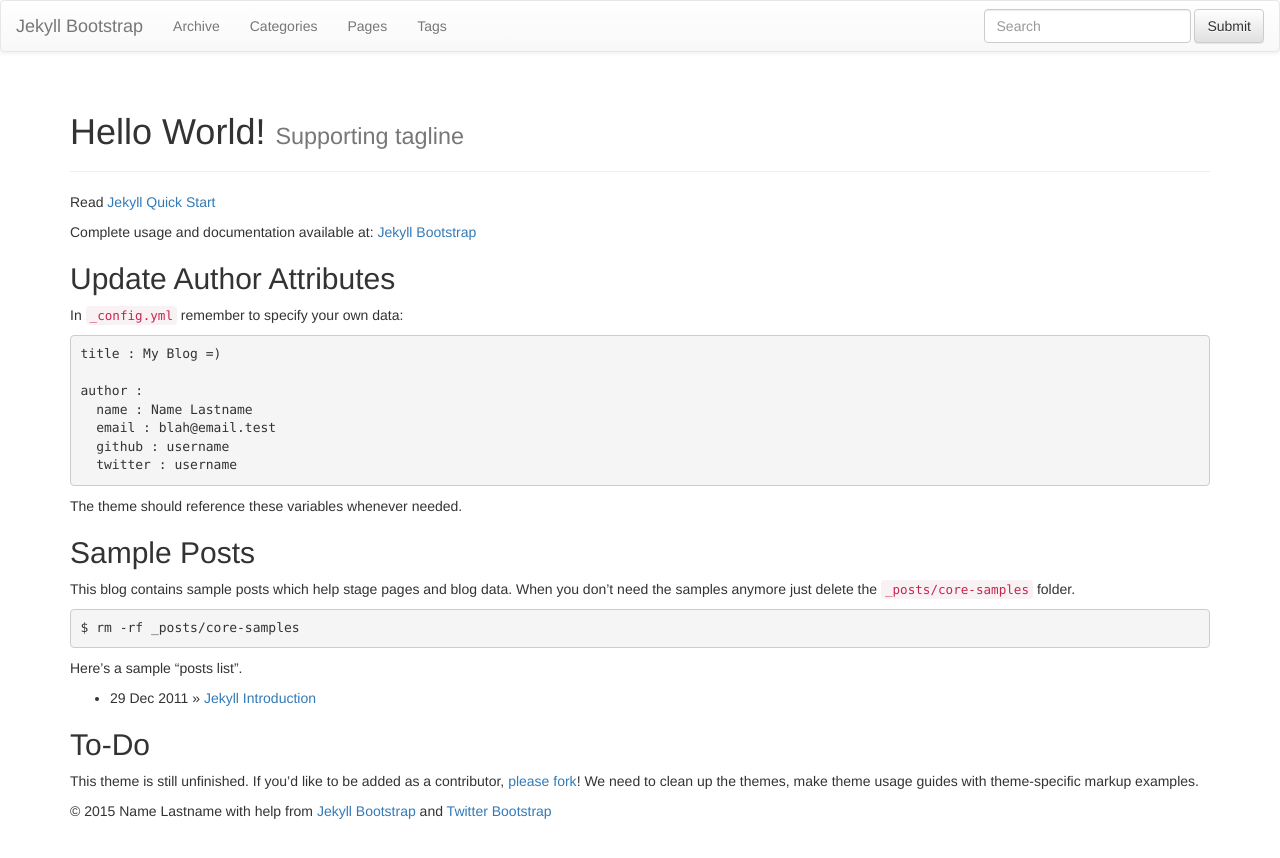
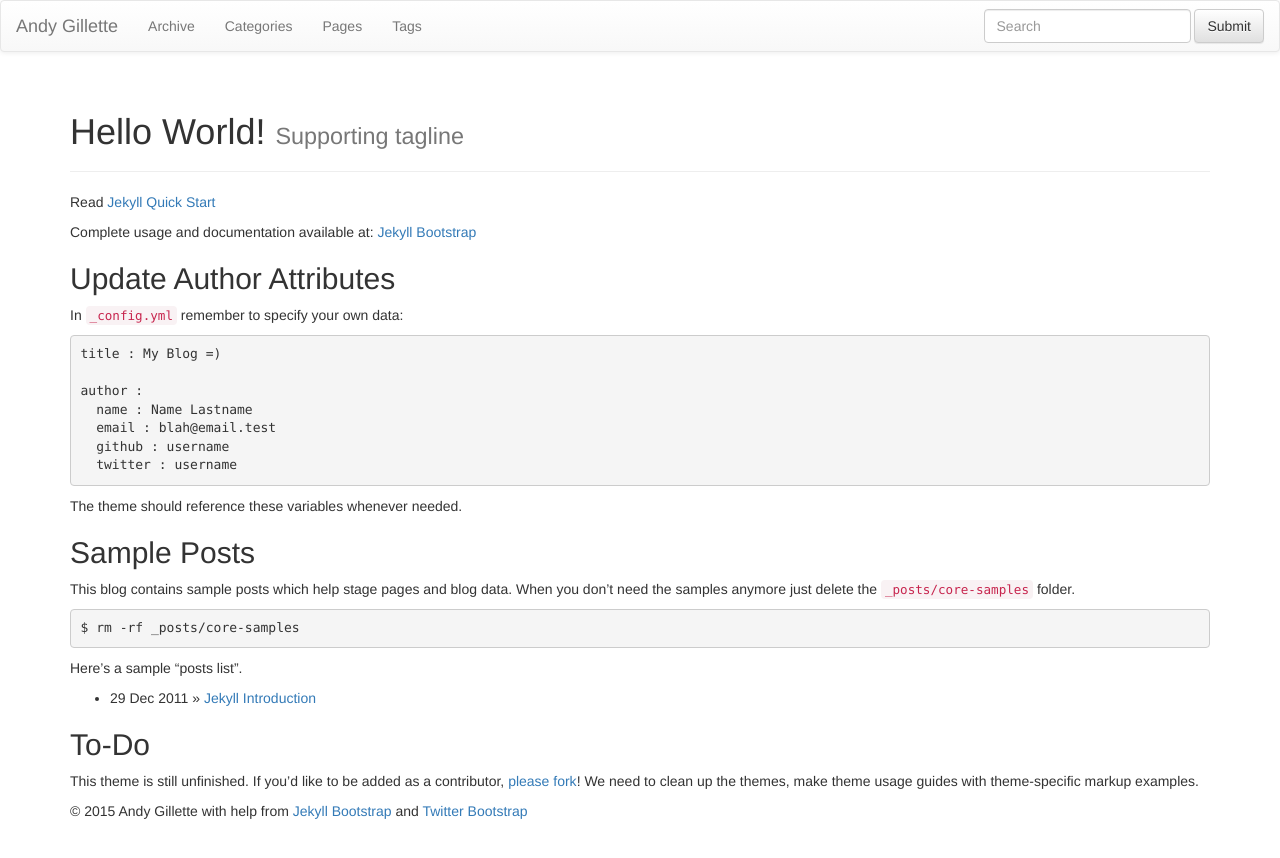
Before and after one commit to agillette/agillette.github.com, a Jekyll site: the page built from index.md, in a window 1280 px wide. Shown: the top 858 px of the page. Built offline with Jekyll 4.4.1, drawn with Linux system fonts in a browser that asks for light colours; nearby versions of some CDN libraries; library files that are not in the unit come from our copies.

Commit message:
Updating Config

```diff
--- a/_config.yml
+++ b/_config.yml
@@ -8,13 +8,13 @@
 # Themes are encouraged to use these universal variables
 # so be sure to set them if your theme uses them.
 #
-title : Jekyll Bootstrap
-tagline: Site Tagline
+title : Andy Gillette
+tagline:
 author :
-  name : Name Lastname
-  email : blah@email.test
-  github : username
-  twitter : username
+  name : Andy Gillette
+  email : andy.gillette@gmail.com
+  github : agillette
+  twitter : agillette
   feedburner : feedname
 
 # The production_url is only used when full-domain names are needed
@@ -25,7 +25,7 @@
 # Else if you are pushing to username.github.io, replace with your username.
 # Finally if you are pushing to a GitHub project page, include the project name at the end.
 #
-production_url : http://username.github.io
+production_url : http://agillette.github.io
 
 # All Jekyll-Bootstrap specific configurations are namespaced into this hash
 #
```
